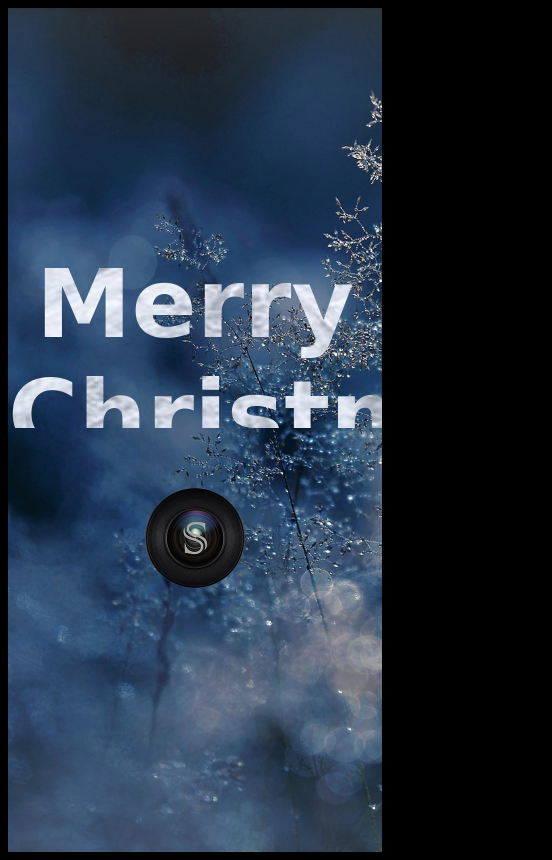
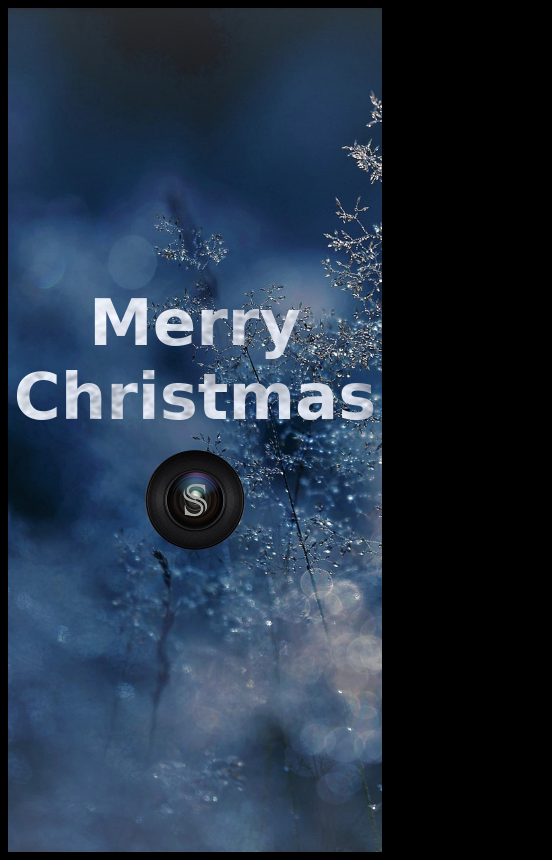
Before and after one commit to sowluss/Text-Background-Animation, a plain HTML site: page index.html in a window 390 px wide. Shown: the whole page, 552 px wide, since content can reach past the window. Drawn offline with Linux system fonts and the light colour scheme; a web font is replaced by a local one.

Commit message:
added media query to the title, adjusted .css file

```diff
--- a/style.css
+++ b/style.css
@@ -44,3 +44,9 @@ p img {
     background-position: 100% 50%;
   }
 }
+
+@media (max-width: 651px) {
+  .animated {
+    font-size: 4rem;
+  }
+}
```
